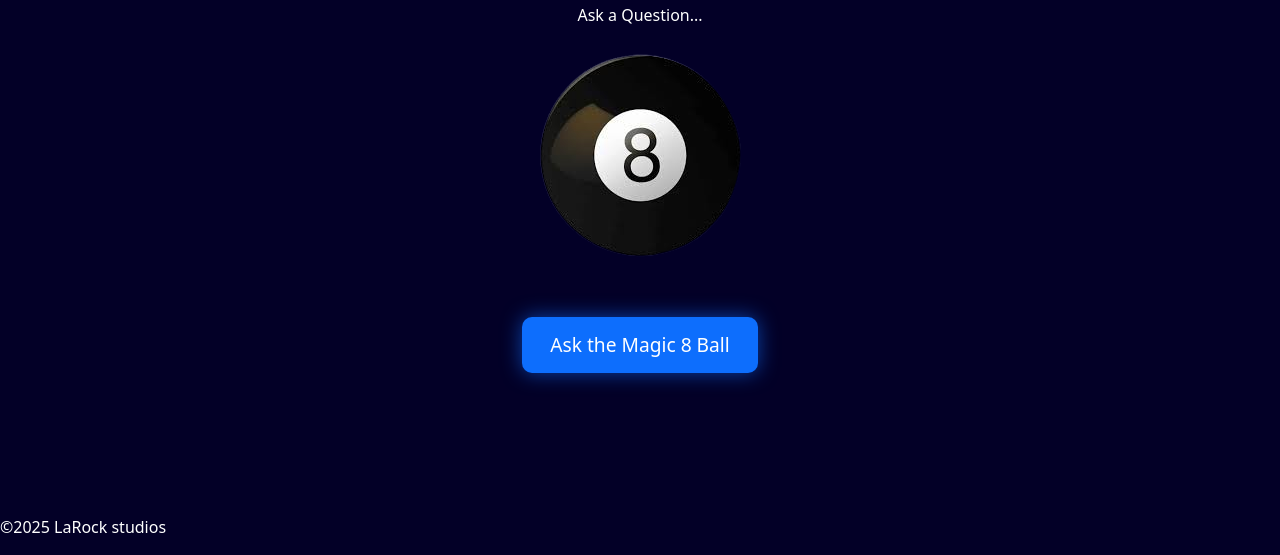
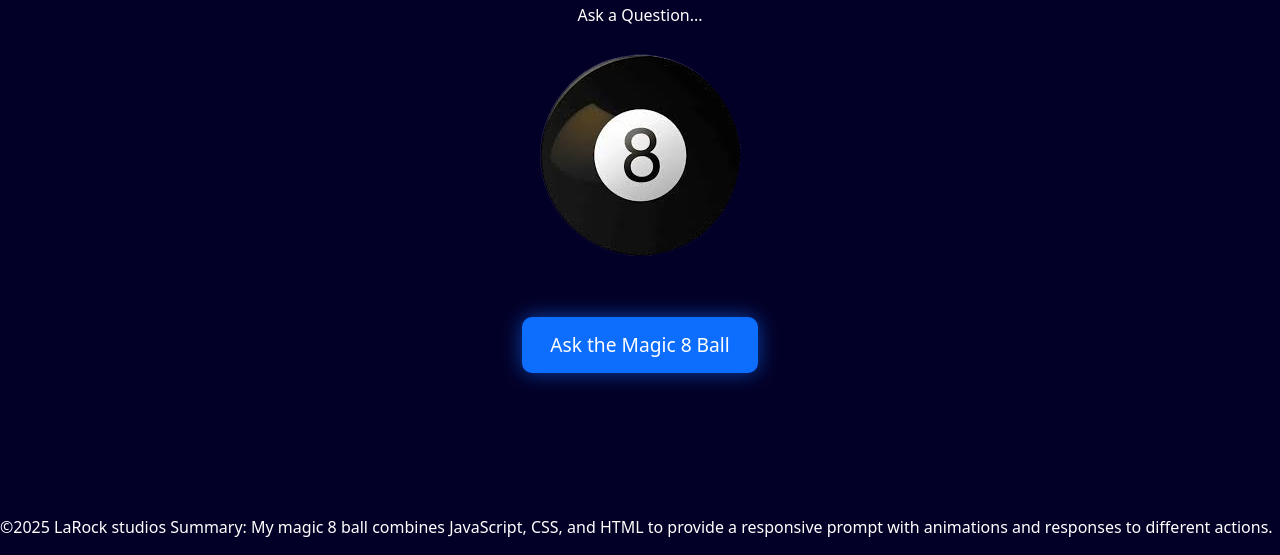
Before and after one commit to 527elarock/Magic-8-Ball, a plain HTML site: page index.html in a window 1280 px wide. Shown: the part 245-800 px from the top of the page. Drawn offline with nearby package versions, Linux system fonts and the light colour scheme.

Commit message:
final-with-foot

```diff
--- a/index.html
+++ b/index.html
@@ -30,7 +30,7 @@
     </main>
 
     <footer>
-        <p>&copy;2025 LaRock studios</p>
+        <p>&copy;2025 LaRock studios Summary: My magic 8 ball combines JavaScript, CSS, and HTML to provide a responsive prompt with animations and responses to different actions.</p>
     </footer>
 
     <!-- Modal for question input -->
```
